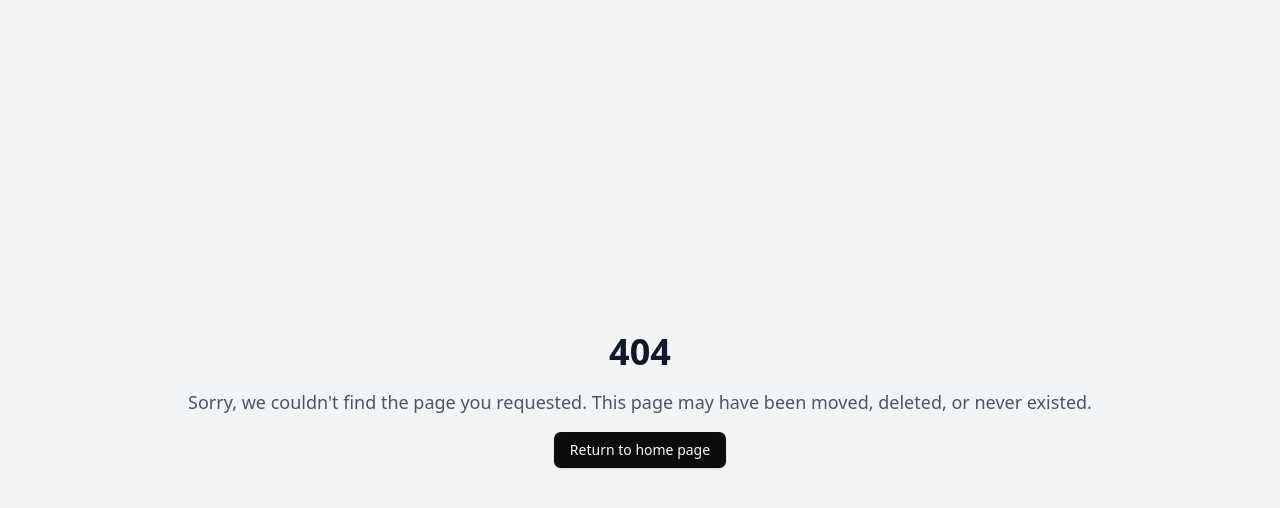
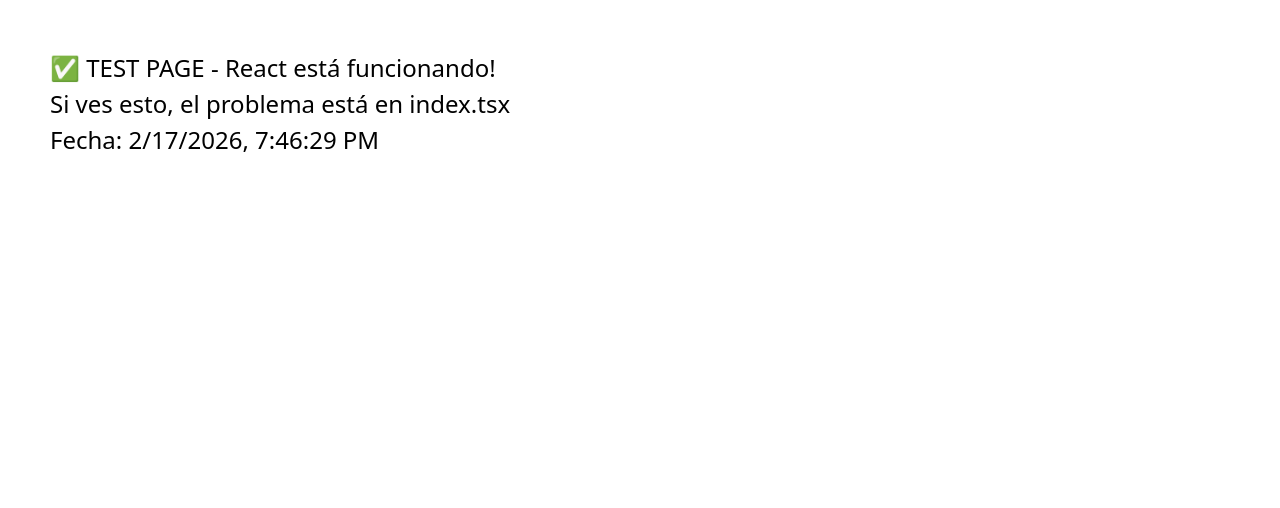
Before and after one commit to pedrocortti-cmd/sg-19d2f05f-f37b-44a8-8c08-37609d3831df-1771622501, a Next.js app: page /test in a window 1280 px wide. Before the commit this address had no page. Shown: the top 508 px of the page. Built offline with nearby package versions, Linux system fonts and the light colour scheme.

Commit message:
fix(hydration): Identify React hydration error in test page

```diff
--- /dev/null
+++ b/src/pages/test.tsx
@@ -0,0 +1,9 @@
+export default function TestPage() {
+  return (
+    <div style={{ padding: "50px", fontSize: "24px" }}>
+      <h1>✅ TEST PAGE - React está funcionando!</h1>
+      <p>Si ves esto, el problema está en index.tsx</p>
+      <p>Fecha: {new Date().toLocaleString()}</p>
+    </div>
+  );
+}
```
Also changed, not shown: 2 other files (tests, documents, lock files or other folders).
